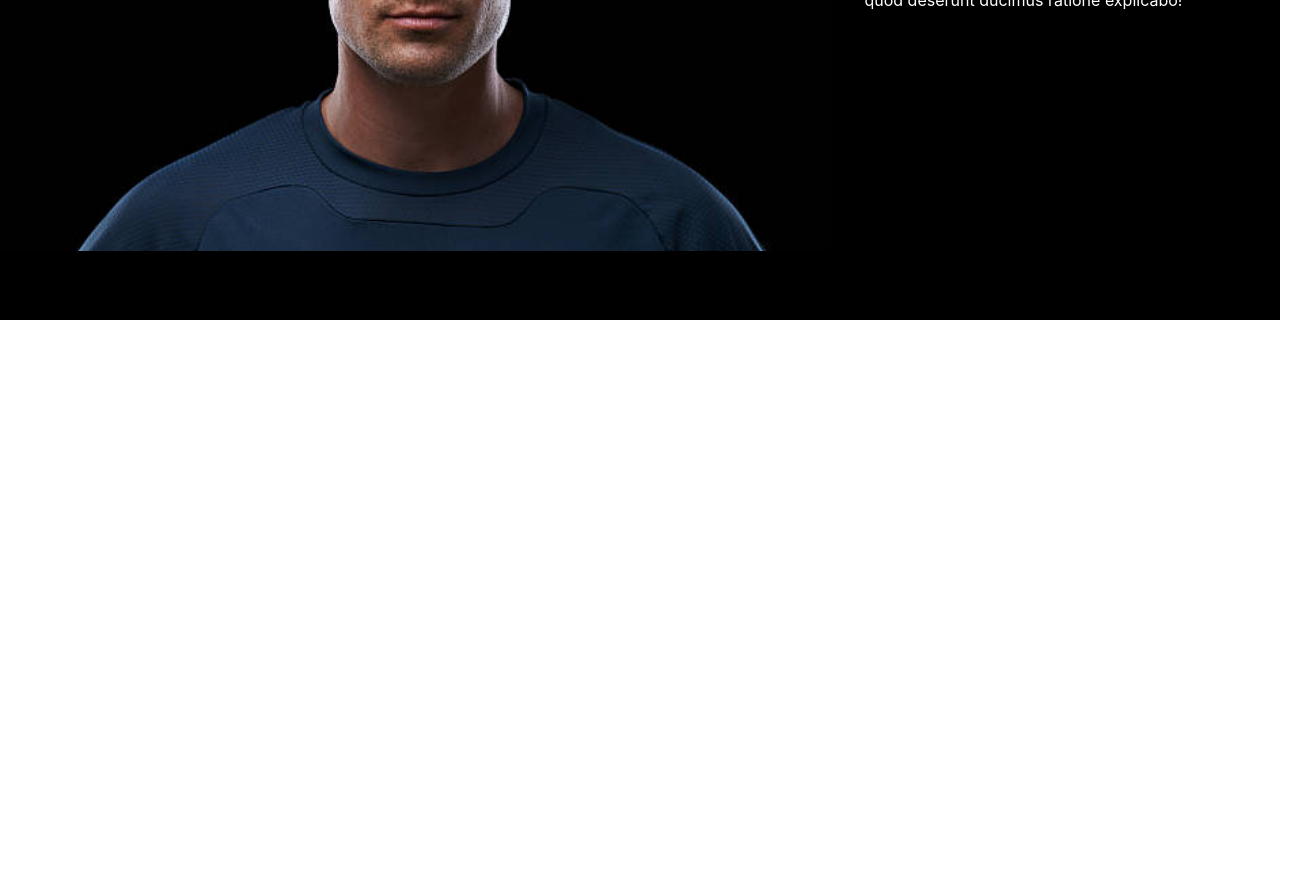
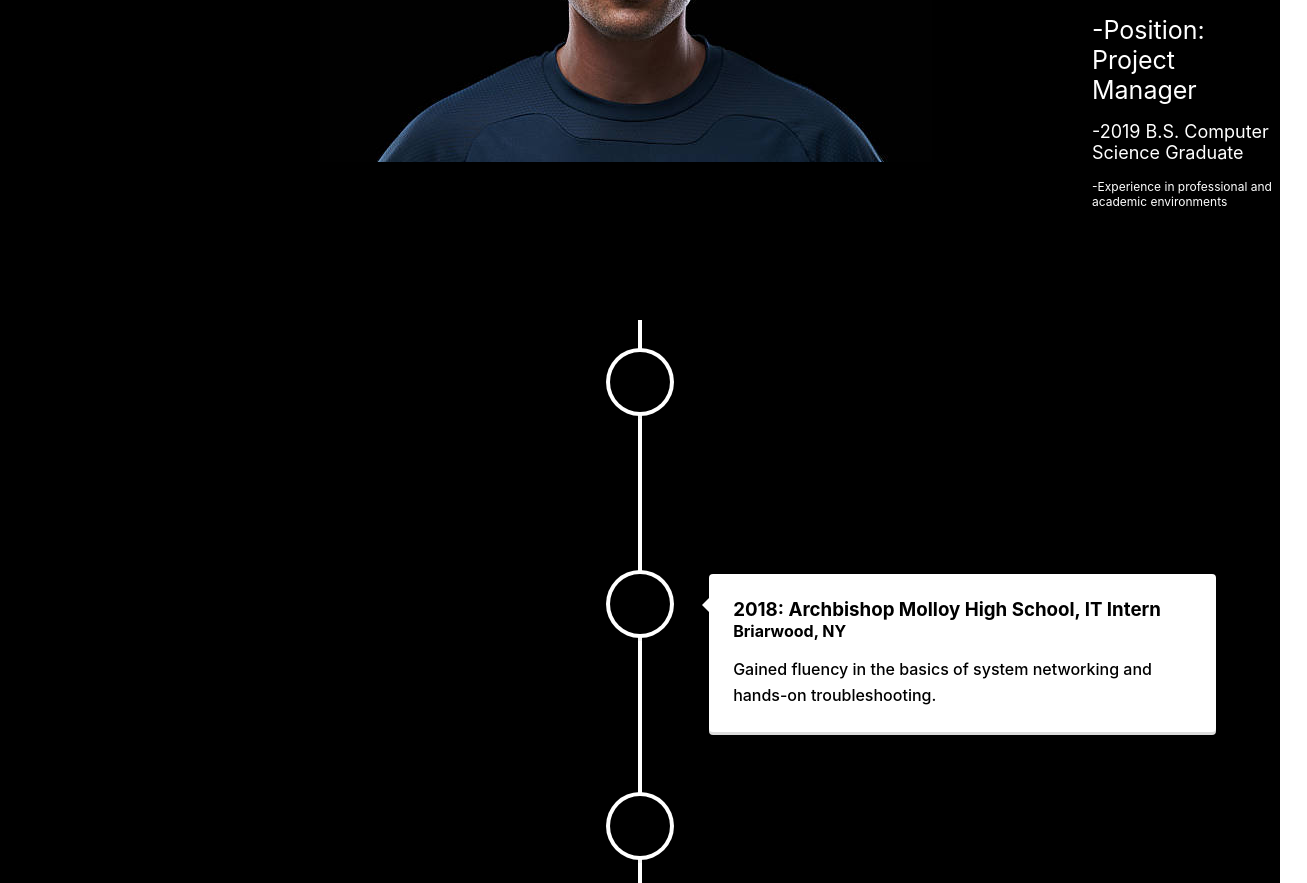
Before and after one commit to bradbieselin/brad-website, a Next.js app: page / in a window 1280 px wide. Shown: the part 480-1363 px from the top of the page, 1307 px wide, since content can reach past the window. Before the commit the page ends 800 px from the top, so only its background shows below. Built offline with nearby package versions, Linux system fonts and the light colour scheme.

Commit message:
Added experience timeline, adjusted css for landing text and timeline

```diff
--- a/components/experience/index.tsx
+++ b/components/experience/index.tsx
@@ -1,9 +1,132 @@
 import { FC } from "react";
+import {
+  VerticalTimeline,
+  VerticalTimelineElement,
+} from "react-vertical-timeline-component";
+import "react-vertical-timeline-component/style.min.css";
 
 export interface ExperienceProps {}
 
 const Experience: FC<ExperienceProps> = () => {
-  return <div></div>;
+  return (
+    <div className="Experience__Background">
+      <VerticalTimeline>
+        <VerticalTimelineElement
+          className="vertical-timeline-element--work"
+          contentArrowStyle={{ borderRight: "7px solid  rgb(0, 0, 0)" }}
+          date="2015 - 2019"
+          iconStyle={{ background: "rgb(0, 0, 0)", color: "#fff" }}
+        >
+          <h3 className="vertical-timeline-element-title">
+            2015-2019: B.S. Computer Science Degree
+          </h3>
+          <h4 className="vertical-timeline-element-subtitle">Albany, NY</h4>
+          <p>
+            Member of Men's Club Lacrosse, and Alpha Phi Omega Service
+            Fraternity.
+          </p>
+        </VerticalTimelineElement>
+        <VerticalTimelineElement
+          className="vertical-timeline-element--work"
+          date="2018"
+          iconStyle={{ background: "rgb(0, 0, 0)", color: "#fff" }}
+        >
+          <h3 className="vertical-timeline-element-title">
+            2018: Archbishop Molloy High School, IT Intern
+          </h3>
+          <h4 className="vertical-timeline-element-subtitle">Briarwood, NY</h4>
+          <p>
+            Gained fluency in the basics of system networking and hands-on
+            troubleshooting.
+          </p>
+        </VerticalTimelineElement>
+        <VerticalTimelineElement
+          className="vertical-timeline-element--work"
+          date="2019"
+          iconStyle={{ background: "rgb(0, 0, 0)", color: "#fff" }}
+        >
+          <h3 className="vertical-timeline-element-title">
+            Aug 2019-Oct 2019: Apple Technical Specialist
+          </h3>
+          <h4 className="vertical-timeline-element-subtitle">
+            Garden City, NY
+          </h4>
+          <p>
+            Provide and execute technical support solutions for customers by
+            troubleshooting, diagnosing, and repairing iOS devices.
+          </p>
+        </VerticalTimelineElement>
+        <VerticalTimelineElement
+          className="vertical-timeline-element--work"
+          date="2019 - 2021"
+          iconStyle={{ background: "rgb(0, 0, 0)", color: "#fff" }}
+        >
+          <h3 className="vertical-timeline-element-title">
+            Oct 2019-Feb 2021: Apple Technical Expert
+          </h3>
+          <h4 className="vertical-timeline-element-subtitle">
+            Garden City, NY
+          </h4>
+          <p>
+            Responsible for facilitation of service technician training.
+            Complete physical repairs on all models of iOS mobile devices that
+            are still supported by Apple.
+          </p>
+        </VerticalTimelineElement>
+        <VerticalTimelineElement
+          className="vertical-timeline-element--education"
+          date="2021"
+          iconStyle={{ background: "rgb(0, 0, 0)", color: "#fff" }}
+        >
+          <h3 className="vertical-timeline-element-title">
+            Feb 2021-June 2021: Apple Software Quality Engineer
+          </h3>
+          <h4 className="vertical-timeline-element-subtitle">Remote</h4>
+          <p>
+            Design automated test cases in Java using Jackson, Jenkins, TestNG,
+            and Gradle for the Apple Online Store. AWS Cloud Practitioner
+            Certification. Engineer Full-Stack projects using React.js and
+            Spring Boot.
+          </p>
+        </VerticalTimelineElement>
+        <VerticalTimelineElement
+          className="vertical-timeline-element--education"
+          date="2021"
+          iconStyle={{ background: "rgb(0, 0, 0)", color: "#fff" }}
+        >
+          <h3 className="vertical-timeline-element-title">
+            June 2021-July 2021: Witbe Scripting Engineer
+          </h3>
+          <h4 className="vertical-timeline-element-subtitle">Massapequa, NY</h4>
+          <p>
+            Support the deployment of Witbe’s products. Develop and validate
+            specific scripts through graphic interfaces or in Python. Develop
+            custom dashboards and reports for clients, presenting the results.
+          </p>
+        </VerticalTimelineElement>
+        <VerticalTimelineElement
+          className="vertical-timeline-element--education"
+          date="2021-Present"
+          iconStyle={{ background: "rgb(0, 0, 0)", color: "#fff" }}
+        >
+          <h3 className="vertical-timeline-element-title">
+            July 2021-Present: Witbe Customer Success Manager
+          </h3>
+          <h4 className="vertical-timeline-element-subtitle">New York, NY</h4>
+          <p></p>
+        </VerticalTimelineElement>
+      </VerticalTimeline>
+
+      <style jsx>{`
+
+          .Experience__Background {
+            width: 100%;
+            background: black;
+          }
+        }
+      `}</style>
+    </div>
+  );
 };
 
 export default Experience;
--- a/components/landing/index.tsx
+++ b/components/landing/index.tsx
@@ -9,10 +9,19 @@ const Landing: FC<LandingProps> = () => {
       <div className="Landing__ImageContainer">
         <img src="/Headshot.jpg" className="Landing__Image" />
       </div>
-      <div className="Landing__Text">
-        Lorem ipsum, dolor sit amet consectetur adipisicing elit. Inventore nam
-        possimus doloremque sunt! Esse, hic alias harum a molestias ea enim
-        soluta vero sed! Labore quod deserunt ducimus ratione explicabo!
+      <div className="Landing__TextContainer">
+        <div className="Landing__Text__Name">Brad Bieselin</div>
+        <div className="Landing__Text__Freelance">-Freelance Web Developer</div>
+        <div className="Landing__Text__Company">-Company: Witbe Inc</div>
+        <div className="Landing__Text__CompanyRole">
+          -Position: Project Manager
+        </div>
+        <div className="Landing__Text__School">
+          -2019 B.S. Computer Science Graduate
+        </div>
+        <div className="Landing__Text__Long">
+          -Experience in professional and academic environments
+        </div>
       </div>
       <style jsx>
         {`
@@ -26,11 +35,59 @@ const Landing: FC<LandingProps> = () => {
             height: auto;
           }
           .Landing__Text {
-            padding-top: 5rem;
-            padding-left: 1rem;
-            padding-right: 1rem;
+            flex-wrap: wrap;
             text-align: center;
             color: white;
+            padding-bottom: 1rem;
+          }
+          .Landing__Text__Long {
+            flex-wrap: wrap;
+            text-align: left;
+            color: white;
+            padding-bottom: 1rem;
+            font-size: 12px;
+          }
+          .Landing__Text__Name {
+            flex-wrap: wrap;
+            text-align: Landing__Text__Freelance;
+            color: white;
+            padding-bottom: 1rem;
+            font-size: 50px;
+          }
+          .Landing__Text__Freelance {
+            flex-wrap: wrap;
+            text-align: left;
+            color: white;
+            padding-bottom: 1rem;
+            font-size: 25px;
+          }
+          .Landing__Text__Company {
+            flex-wrap: wrap;
+            text-align: left;
+            color: white;
+            padding-bottom: 1rem;
+            font-size: 25px;
+          }
+          .Landing__Text__CompanyRole {
+            flex-wrap: wrap;
+            text-align: left;
+            color: white;
+            padding-bottom: 1rem;
+            font-size: 25px;
+          }
+          .Landing__Text__School {
+            flex-wrap: wrap;
+            text-align: left;
+            color: white;
+            padding-bottom: 1rem;
+            font-size: 18px;
+          }
+          .Landing__TextContainer {
+            padding-left: 2rem;
+            padding-right: 2rem;
+            padding-top: 2rem;
+            padding-bottom: 8rem;
+            width: 100%;
           }
           @media (min-width: 1025px) {
             .Landing {
@@ -46,14 +103,18 @@ const Landing: FC<LandingProps> = () => {
               height: auto;
             }
             .Landing__Image {
-              padding-top: 7rem;
-              width: 100%;
-              height: 50%;
+              padding-top: 5rem;
+              width: auto;
+              height: auto;
+              padding-left: 20rem;
+            }
+            .Landing__TextContainer {
+              padding-left: 10rem;
+              padding-top: 15rem;
             }
             .Landing__Text {
-              width: 50%;
+              padding-right: 20rem;
               text-align: center;
-              padding-right: 5rem;
               color: white;
             }
           }
--- a/components/navbar/index.tsx
+++ b/components/navbar/index.tsx
@@ -15,6 +15,9 @@ const NavBar: FC<NavBarProps> = () => {
             width: 100%;
             color: white;
             position: fixed;
+            background-color: black;
+            z-index: 10;
+            padding-bottom: 1rem;
           }
         `}
       </style>
--- a/package.json
+++ b/package.json
@@ -10,7 +10,8 @@
   "dependencies": {
     "next": "12.0.4",
     "react": "17.0.2",
-    "react-dom": "17.0.2"
+    "react-dom": "17.0.2",
+    "react-vertical-timeline-component": "^3.5.2"
   },
   "devDependencies": {
     "@types/react": "^17.0.37",
```
Also changed, not shown: 1 other file (tests, documents, lock files or other folders).
